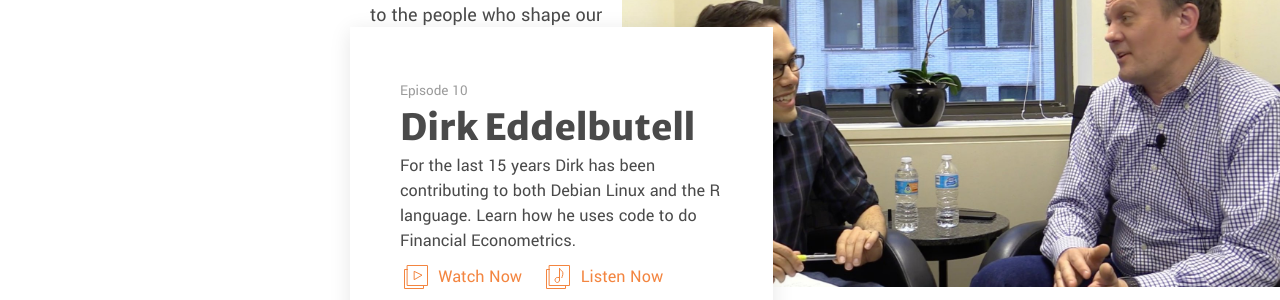
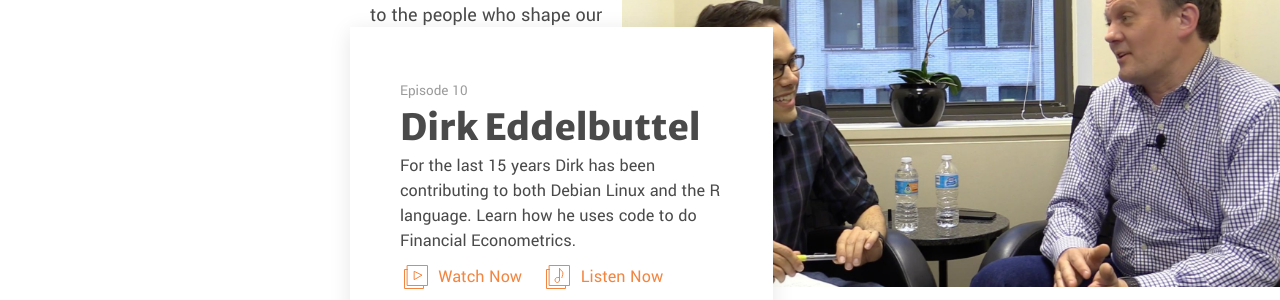
Before and after one commit to Code-Pop/open-sourcecraft, a Jekyll site: the page built from index.html, in a window 1280 px wide and 900 px high. Shown: the part 195-495 px from the top of the window. Built offline with Jekyll 4.4.1, drawn with Linux system fonts in a browser that asks for light colours; the list of posts is cut into pages by our own code; some of the changed lines change nothing that is shown.

Commit message:
Updated Dirk Eddelbuttel and 1 other file

```diff
--- a/_episodes/dirk-eddelbutell.markdown
+++ b/_episodes/dirk-eddelbuttel.markdown
@@ -1,5 +1,5 @@
 ---
-title: Dirk Eddelbutell
+title: Dirk Eddelbuttel
 date: 2017-04-04 14:23:00 -04:00
 excerpt: For the last 15 years Dirk has been contributing to both Debian Linux and
   the R language.  Learn how he uses code to do Financial Econometrics.
@@ -11,17 +11,17 @@
   * [Debian Linux](https://www.debian.org/)
   * [R language](https://www.r-project.org/)
   * [Rcpp open source project](http://dirk.eddelbuettel.com/code/rcpp.html)
-  * [Seemless R and C++ Integration with Rcpp](http://www.rcpp.org/book/)
+  * [Seamless R and C++ Integration with Rcpp](http://www.rcpp.org/book/)
   * [Rocker project](https://github.com/rocker-org/rocker)
 ---
 
-I met Dirk Eddelbutell in the offices of Katchum Trading in downtown Chicago on a cold Monday evening.  Working there as a Senior Financial Engineer it shouldn’t surprise you that he has a degree in Financial Econometrics, a term I admittedly had to look up.  In the interview he explained to me that it refers to the study of statistics in economics.
+I met Dirk Eddelbutell in the offices of Ketchum Trading in downtown Chicago on a cold Monday evening.  Working there as a Senior Financial Engineer it shouldn’t surprise you that he has a degree in Financial Econometrics, a term I admittedly had to look up.  In the interview he explained to me that it refers to the study of statistics in economics.
 
 Dirk has always felt that the propagation of Open Source was inevitable, so he looked to leverage it to solve problems throughout his career.  His passion for [Debian Linux](https://www.debian.org/) started in 1994, a flavor of linux that tackled the hard problems like modularity well.  After sending an email to the Debian working group he started contributing, where he’s helped manage Debian packages for over 20 years now.  I don’t think I’ve met many open source developers that have contributed for over 20 years, I was impressed.
 
 Using Open Source to solve problems appeals to him for two different reasons.  Firstly, if you download open source code to solve a problem and it doesn’t do exactly what you need, you can dive under the hood and add the functionality yourself.  Secondly, as a contributor it allows you to work with a group of extremely talented and gifted people from around the world.  As an added benefit working in open source in his spare time gave Dirk a hobby, allowing him to play with programming apart from his full time gigs.
 
-After using the S language, Octave, and Matlab to do econometrics he fell in love with the [R language](https://www.r-project.org/) in 2001, the open source software environment for statistical computing and graphics.  Since then he uses R a lot for his full time job and has been contributing back to the R open source project for the last 15 years.  He maintains many libraries for R including [Rcpp](http://dirk.eddelbuettel.com/code/rcpp.html), which makes it easy to interface C or C++ code in R packages.  He even wrote a book on the subject called [Seemless R and C++ Integration with Rcpp](http://www.rcpp.org/book/).
+After using the S language, Octave, and Matlab to do econometrics he fell in love with the [R language](https://www.r-project.org/) in 2001, the open source software environment for statistical computing and graphics.  Since then he uses R a lot for his full time job and has been contributing back to the R open source project for the last 15 years.  He maintains many libraries for R including [Rcpp](http://dirk.eddelbuettel.com/code/rcpp.html), which makes it easy to interface C or C++ code in R packages.  He even wrote a book on the subject called [Seamless R and C++ Integration with Rcpp](http://www.rcpp.org/book/).
 
 > Dirk's an immensely experienced and talented open source developer.  For a newer / more junior person like myself this can be intimidating at first, but Dirk has always treated me as an equal and has been both generous with his time.
 ><cite>-- Carl Boettiger, Rocker Project
```
